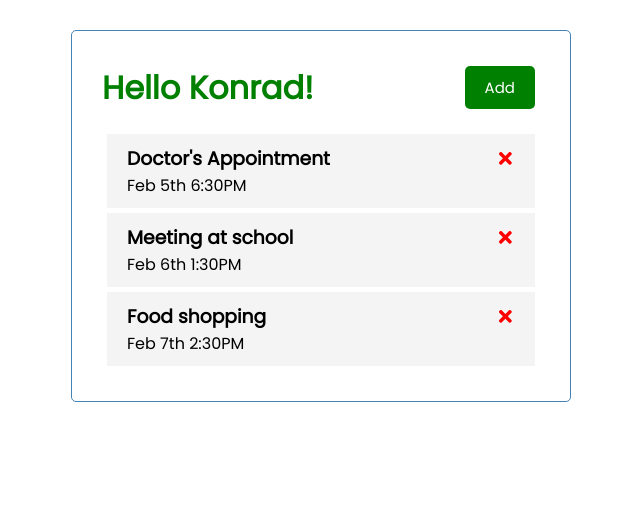
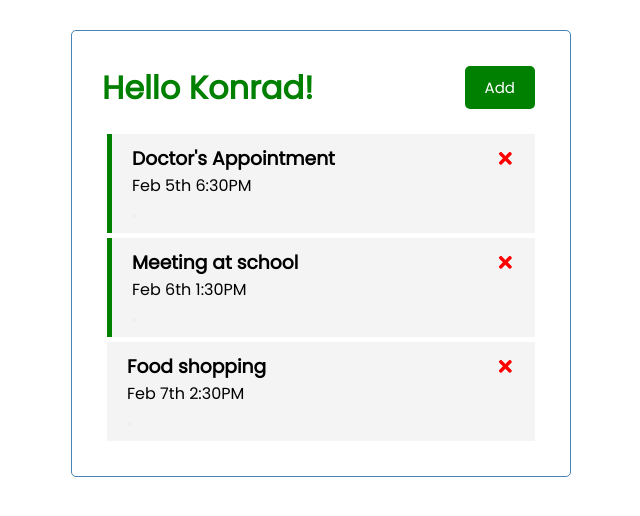
Before and after one commit to KMarcjanowicz/react-ts-app-test, a React (Create React App) app: page / in a window 1280 px wide. Shown: the top 516 px of the page, without its empty margins (319-959 px from the left). Built offline with nearby package versions, Linux system fonts and the light colour scheme.

Commit message:
Reminder toggle
- implemented communication parent->child->child via interfaces
- toggle reminder on the taks
- delete tasks with X icon

```diff
--- a/src/App.tsx
+++ b/src/App.tsx
@@ -13,19 +13,19 @@ function App() {
             id: 1,
             text: "Doctor's Appointment",
             day: "Feb 5th 6:30PM",
-            remeinder: true
+            reminder: true
         },
         {
             id: 2,
             text: "Meeting at school",
             day: "Feb 6th 1:30PM",
-            remeinder: true
+            reminder: true
         },
         {
             id: 3,
             text: "Food shopping",
             day: "Feb 7th 2:30PM",
-            remeinder: false
+            reminder: false
         }
     ]
   );
@@ -35,12 +35,17 @@ function App() {
     setTasks(tasks.filter((task) => task.id !== id))
   }
 
+  //Toggle reminder
+  const toggleReminder = (id:number):void => {
+    setTasks(tasks.map((task) => task.id === id ? {...task, reminder: !task.reminder} : task))
+  }
+
   //{...tasks} to avoid type issues
 
   return (
     <div className="container">
       <Header message='Hello Konrad!' color='green'></Header>
-      {tasks.length > 0 ? <Tasks tasks={tasks} deleteTask={deleteTask}/> : <p>No tasks to display.</p>}
+      {tasks.length > 0 ? <Tasks tasks={tasks} deleteTask={deleteTask} toggleReminder={toggleReminder}/> : <p>No tasks to display.</p>}
     </div>
   );
 }
--- a/src/components/Task.tsx
+++ b/src/components/Task.tsx
@@ -2,16 +2,18 @@ import { FaTimes } from 'react-icons/fa'
 
 const Task = (props:ITaskProps) => {
   return (
-    <div className='task'>
-        <h3>{props.task.text} <FaTimes onClick={() => props.deleteTask ? props.deleteTask(props.task.id) : ''} style={{color: 'red', cursor: 'pointer'}}/></h3>
+    <div className={`task ${props.task.reminder ? 'reminder' : ''}`} onDoubleClick={() => props.toggleReminder(props.task.id)}>
+        <h3>{props.task.text} <FaTimes onClick={() => props.deleteTask(props.task.id)} style={{color: 'red', cursor: 'pointer'}}/></h3>
         <p>{props.task.day}</p>
+        <button></button>
     </div>
   )
 }
 
 export interface ITaskProps {
   task: TaskInterface,
-  deleteTask?: (id:number) => void
+  deleteTask: (id:number) => void,
+  toggleReminder: (id:number) => void
 }
 
 
@@ -19,7 +21,7 @@ export interface TaskInterface {
   id: number,
   text: string,
   day: string,
-  remeinder: boolean
+  reminder: boolean
 };
 
 export default Task
--- a/src/components/Tasks.tsx
+++ b/src/components/Tasks.tsx
@@ -6,7 +6,7 @@ const Tasks = (props:ITasksProps) => {
     <>
         {
             Object.values(props.tasks).map((task:any) => (
-                <Task key={task.id} task={task} deleteTask={props.deleteTask}/>
+                <Task key={task.id} task={task} deleteTask={props.deleteTask} toggleReminder={props.toggleReminder}/>
             ))
         }
     </>
@@ -15,7 +15,8 @@ const Tasks = (props:ITasksProps) => {
 
 export interface ITasksProps {
     tasks: Array<TaskInterface>,
-    deleteTask?: (id:number) => void
+    deleteTask: (id:number) => void,
+    toggleReminder: (id:number) => void
 }
 
 export default Tasks
```
